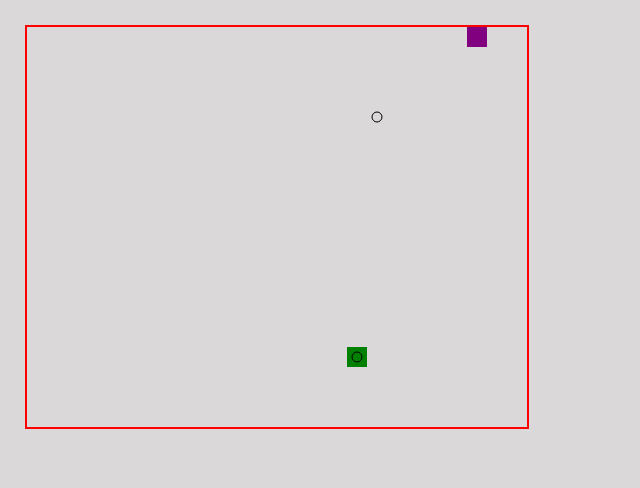
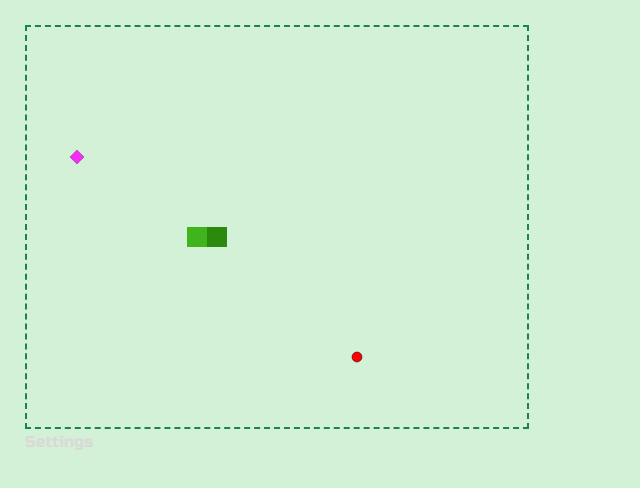
Before and after one commit to georgehardy/js-snake, a plain HTML site: page index.html in a window 1280 px wide. Shown: the whole page, without its empty margins (0-640 px from the left). Drawn offline with nearby package versions, Linux system fonts and the light colour scheme; a web font is replaced by a local one.

Commit message:
change colors and powerup to a diamond

```diff
--- a/index.html
+++ b/index.html
@@ -16,5 +16,8 @@
   <div>
       <canvas id="canvas"></canvas>
   </div>
+  <div>
+      Settings
+  </div>
 </body>
 </html>
--- a/snake.css
+++ b/snake.css
@@ -2,12 +2,12 @@ body {
 	margin: 25px;
 	font-family: 'Russo One', sans-serif;
 	color: rgb(218, 216, 216);
-	background-color: rgb(218, 216, 216);
+	background-color: rgb(210, 241, 214);
 }
 a, i {
 	color: rgb(92, 91, 91);
 }
 
 canvas {
-	border:2px solid #ff0000;
+	border:2px dashed #1c8154;
 }
--- a/snake.js
+++ b/snake.js
@@ -10,6 +10,10 @@ let gameWidth, gameHeight, gameScore;
 let direction;
 let ultiCount, ultiActive;
 let walls;
+let powerTime;
+
+let gameTimer = setInterval(function () { gameLoop(); }, 1000 / 60);
+let powerTimer = setInterval(function () { powerTime--; }, 200);
 
 function setup() {
   gameWidth = 500;
@@ -21,9 +25,11 @@ function setup() {
   snakeArray = [];
   direction = "r";
   walls = false;
+  powerTime = 20;
+  clearInterval(powerTimer);
 
-  //snakeArray.push({ x: 15, y: 15 });
-  snakeArray.push({ x: 0, y: 0 });
+  snakeArray.push({ x: 200, y: 200 });
+  snakeArray.push({ x: 180, y: 200 });
 
   canvas = document.getElementById("canvas");
   canvas.setAttribute('width', gameWidth);
@@ -41,19 +47,39 @@ function showTitle() {
 }
 
 function drawSnake() {
-  ctx.fillStyle = "purple";
+  ctx.fillStyle = "#2b8a0e";
   ctx.fillRect(snakeArray[0].x, snakeArray[0].y, blockSize, blockSize);
-  ctx.fillStyle = "green";
+  ctx.fillStyle = "#3fb41c";
   for (let i = 1; i < snakeArray.length; i++) {
     ctx.fillRect(snakeArray[i].x, snakeArray[i].y, blockSize, blockSize);
   }
 }
 
 function drawApple() {
-  ctx.fillRect(applePos.x, applePos.y, blockSize, blockSize);
+
   ctx.beginPath();
   ctx.arc(applePos.x + (blockSize / 2), applePos.y + (blockSize / 2), blockSize / 4, 0, 2 * Math.PI);
+  ctx.fillStyle = "red";
+  ctx.fill();
+  ctx.lineWidth=0.5;
   ctx.stroke();
+}
+
+function drawPowerup() {
+
+  ctx.save();
+  ctx.fillStyle = "#f72bf7";
+  ctx.translate(powerupPos.x + (blockSize / 2), powerupPos.y + (blockSize / 2));
+  ctx.rotate(Math.PI / 4);
+  ctx.scale(0.5,0.5)
+  ctx.fillRect(-blockSize/2, -blockSize/2, blockSize, blockSize);
+  ctx.strokeRect(-blockSize/2, -blockSize/2, blockSize, blockSize);
+
+  ctx.restore();
+}
+
+function spawnPowerup() {
+  if (Math.floor((Math.random() * 100) + 1) > 98) powerupPos = getRandomBlock();
 }
 
 function gameLoop() {
@@ -77,6 +103,7 @@ function gameLoop() {
       removeTail = false;
       break;
     case "powerup":
+      console.log("powerup");
       removeTail = false;
       break;
   }
@@ -97,43 +124,29 @@ function gameLoop() {
   }
 
   if (walls) {
-    if (head.x > gameWidth || head.x < 0 || head.y > gameHeight || head.y < 0) console.log("gameover");
+    if (head.x > gameWidth || head.x < 0 || head.y > gameHeight || head.y < 0) showTitle();
   }
   else {
-    if (head.x > gameWidth) head.x = 0;
+    if (head.x > gameWidth - blockSize) head.x = 0;
     if (head.x < 0) head.x = gameWidth;
-    if (head.y > gameHeight) head.y = 0;
+    if (head.y > gameHeight - blockSize) head.y = 0;
     if (head.y < 0) head.y = gameHeight;
   }
 
   snakeArray.unshift(head);
   if (removeTail) snakeArray.pop();
-  //console.log(head.x + "," + head.y);
 
 
 
-
+  spawnPowerup();
   drawSnake();
   drawApple();
+  drawPowerup();
+  console.log(powerTime);
 
 
-  /*
+}
 
-  ctx.fillStyle = "red";
-  ctx.fillRect(randX*blockSize, randY*blockSize, 15, 15);
-  */
-  //let pos = getRandomBlock();
-
-
-
-  let pup = getRandomBlock();
-  //ctx.fillRect(pup.x, pup.y, 15, 15);
-  ctx.beginPath();
-  ctx.arc(pup.x + (blockSize / 2), pup.y + (blockSize / 2), blockSize / 4, 0, 2 * Math.PI);
-  ctx.stroke();
-
-}
-let timer = setInterval(function () { gameLoop(); }, 1000 / 20);
 
 
 function getRandomBlock() {
```
